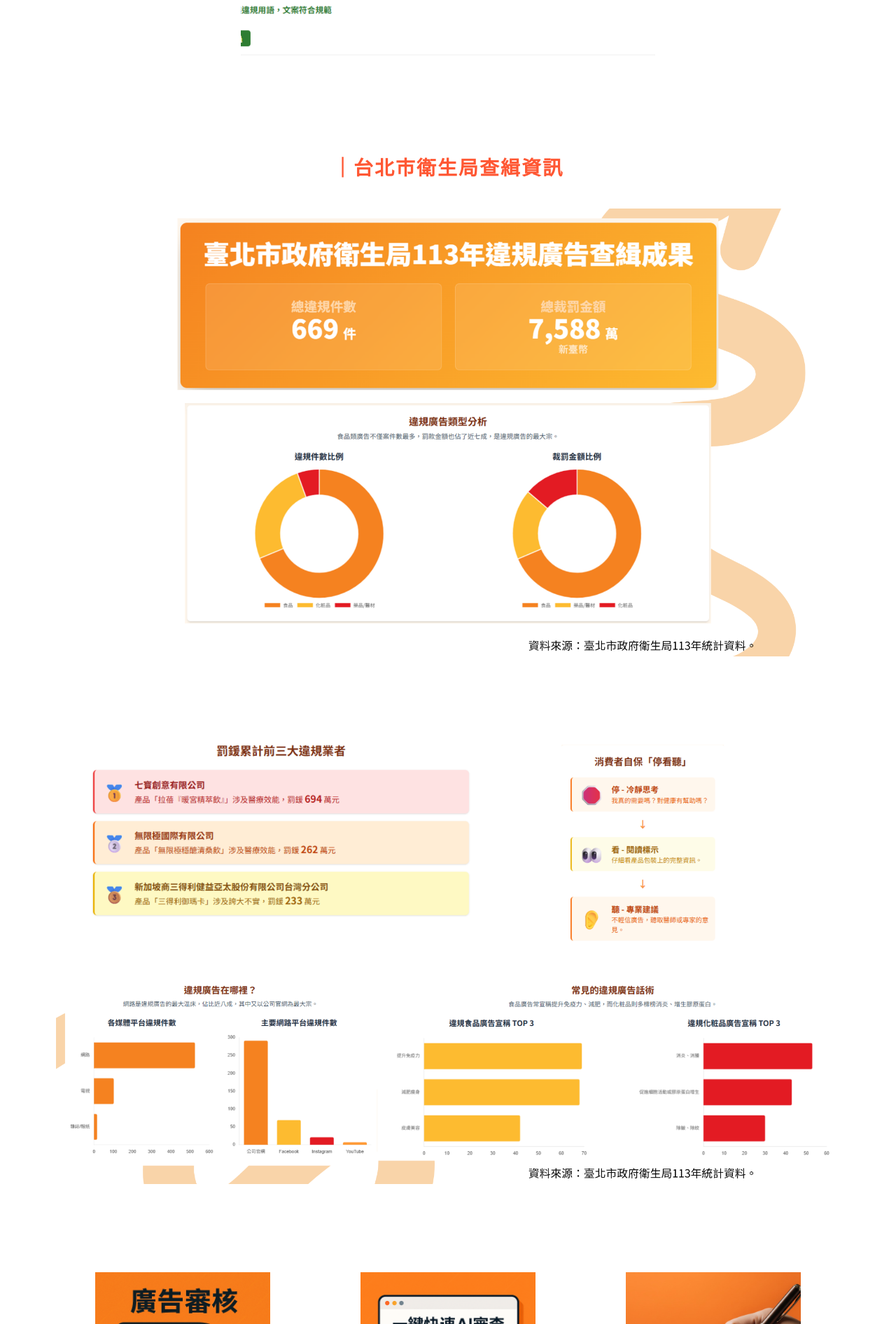
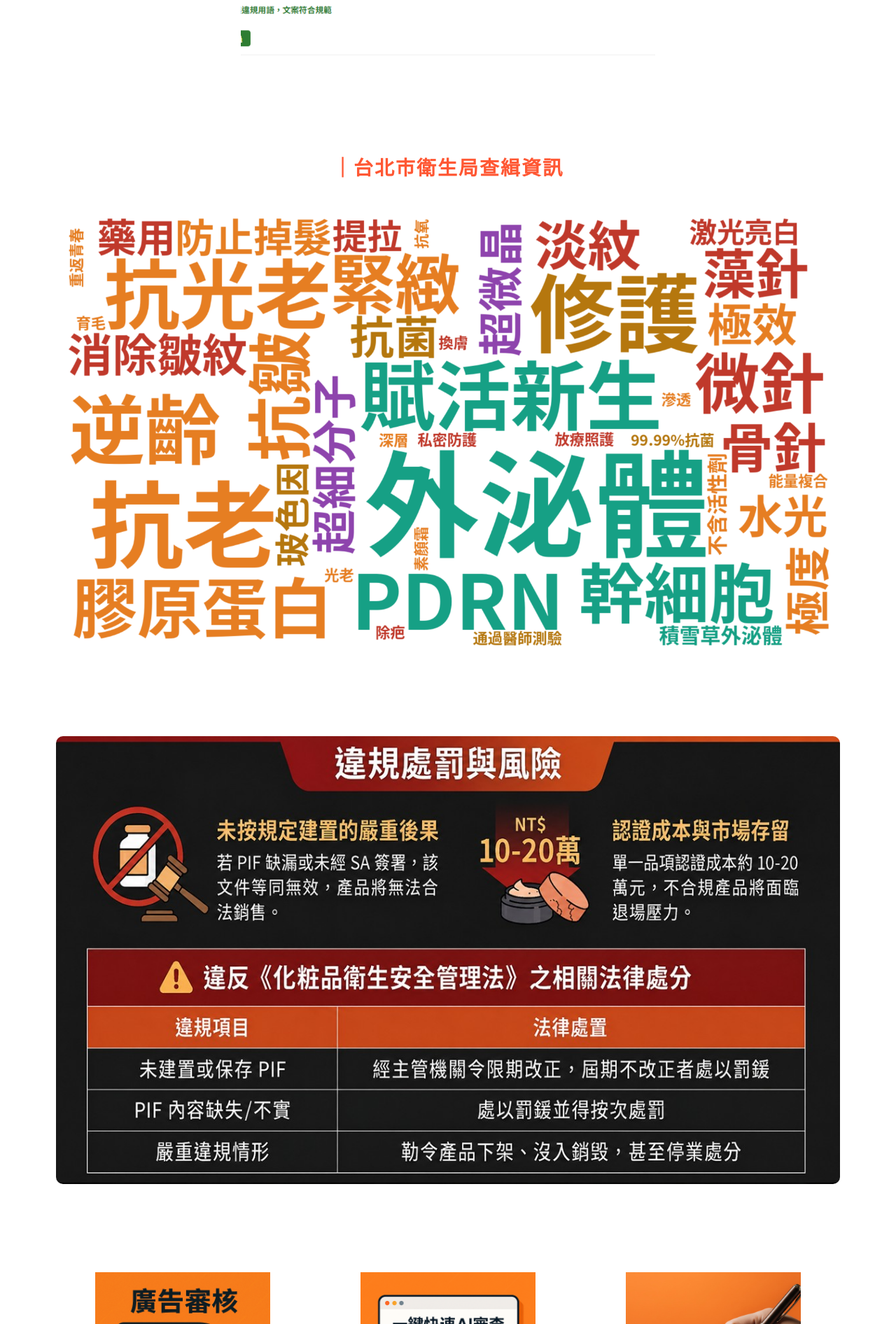
Before and after one commit to purplemilycosmetic/100check, a Vue app: page / in a window 1280 px wide. Shown: the part 2280-4172 px from the top of the page at 70% size. Built offline with nearby package versions, Linux system fonts and the light colour scheme.

Commit message:
更新封面

```diff
--- a/src/views/HomeView.vue
+++ b/src/views/HomeView.vue
@@ -41,14 +41,14 @@
     <div class="info-sections3">
       <h2 class="section-title">｜台北市衛生局查緝資訊</h2>
       <div class="info-card4">
-        <img src="@/assets/臺北市政府衛生局1.png" alt="Case 3" class="card-icon4" />
+        <img src="@/assets/2025-2026違規文字雲.png" alt="Case 3" class="card-icon4" />
       </div>
     </div>
 
     <!-- 新增區塊 3 -->
     <div class="info-sections4">
       <div class="info-card4">
-        <img src="@/assets/臺北市政府衛生局2.png" alt="Case 4" class="card-icon4" />
+        <img src="@/assets/PIF違規.jpg" alt="Case 4" class="card-icon4" />
       </div>
     </div>
 
```
Also changed, not shown: src/assets/2025-2026違規文字雲.png (added).
